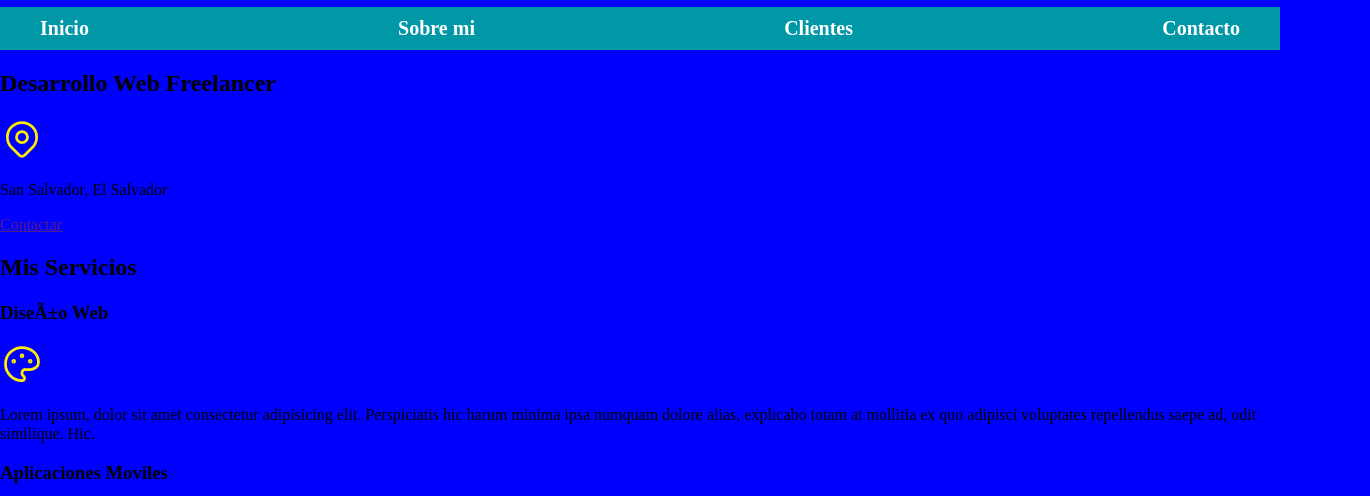
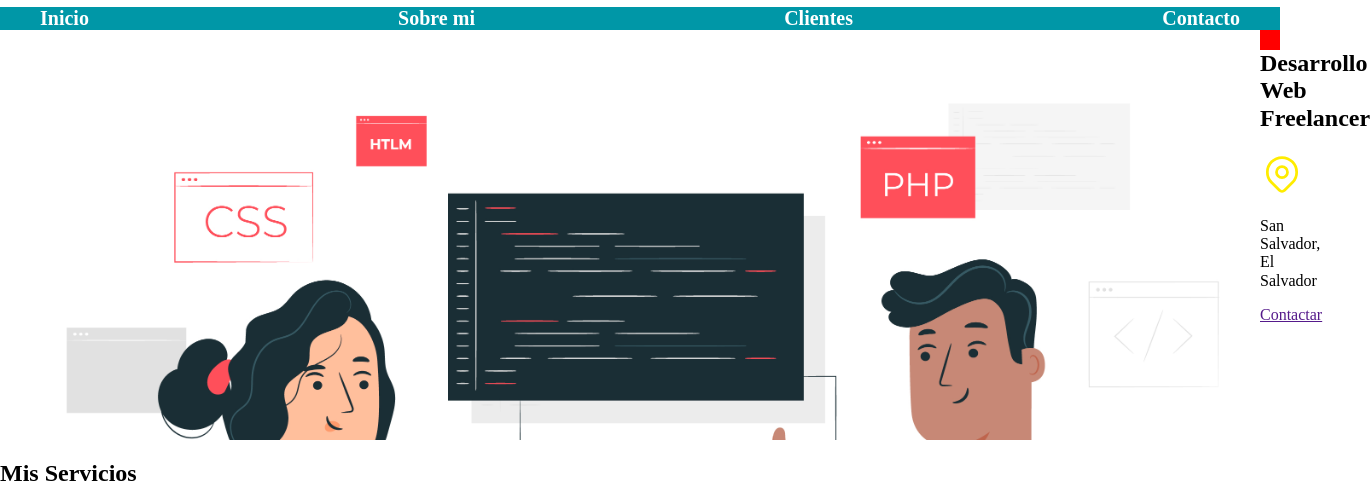
Before and after one commit to lucychavz/Personal_project, a plain HTML site: page index.html in a window 1280 px wide. Shown: the part 73-569 px from the top of the page, 1370 px wide, since content can reach past the window. Drawn offline with Linux system fonts and the light colour scheme.

Commit message:
Add files via upload

```diff
--- a/css/style.css
+++ b/css/style.css
@@ -10,7 +10,15 @@
 
 html {
   font-size: 62.5%;
+  box-sizing: border-box;
 }
+
+*,
+*:before,
+*:after {
+  box-sizing: inherit;
+}
+
 
 body {
   font-size: 16px;
@@ -19,16 +27,18 @@ body {
 .titulo {
   text-align: center;
   font-size: 3.7 rem;
-  color: var(--primario);
+  color: var(--oscuro);
   font-family: Arial, Helvetica, sans-serif;
 }
+
+
 
 .titulo span {
   font-size: 2.2rem;
 }
 
 .contenedor {
-  width: 120rem;
+  max-width: 120rem;
   margin: 0 auto;
 }
 
@@ -37,12 +47,22 @@ body {
 }
 
 .navegacion-principal {
-  padding: 1rem;
+  flex-direction: column;
   display: flex;
   justify-content: space-between;
 }
 
+@media(min-width:768px) {
+  .navegacion-principal {
+    flex-direction: row;
+
+  }
+
+}
+
 .navegacion-principal a {
+  display: block;
+  text-align: center;
   color: var(--blanco);
   text-decoration: none;
   font-size: 2rem;
@@ -56,8 +76,23 @@ body {
 
 }
 
-@media(min-width:480px) {
-  body {
-    background-color: blue;
-  }
+@media(min-width:480px) {}
+
+.hero {
+  background-image: url(../img/dev.jpg);
+  background-repeat: no-repeat;
+  background-size: cover;
+  height: 410px;
+  padding: 20px;
+  position: relative;
+
 }
+
+.contenido-hero {
+  position: absolute;
+  background-color: red;
+  width: 2rem;
+  height: 2rem;
+  top: 0;
+  right: 0;
+}
--- a/index.html
+++ b/index.html
@@ -29,7 +29,8 @@
     </nav>
   </div>
 
-  <section>
+  <section class="hero">
+    <div class="contenido-hero">
       <h2>Desarrollo Web Freelancer</h2>
       <p>
         <svg xmlns="http://www.w3.org/2000/svg" class="icon icon-tabler icon-tabler-map-pin" width="44" height="44"
@@ -42,7 +43,7 @@
       </p>
       <p>San Salvador, El Salvador</p>
       <a href="">Contactar</a>
-
+    </div>
   </section>
 
   <main>
```
Also changed, not shown: img/web.jpg (added). Lines whose indentation alone changed are shown as unchanged.
